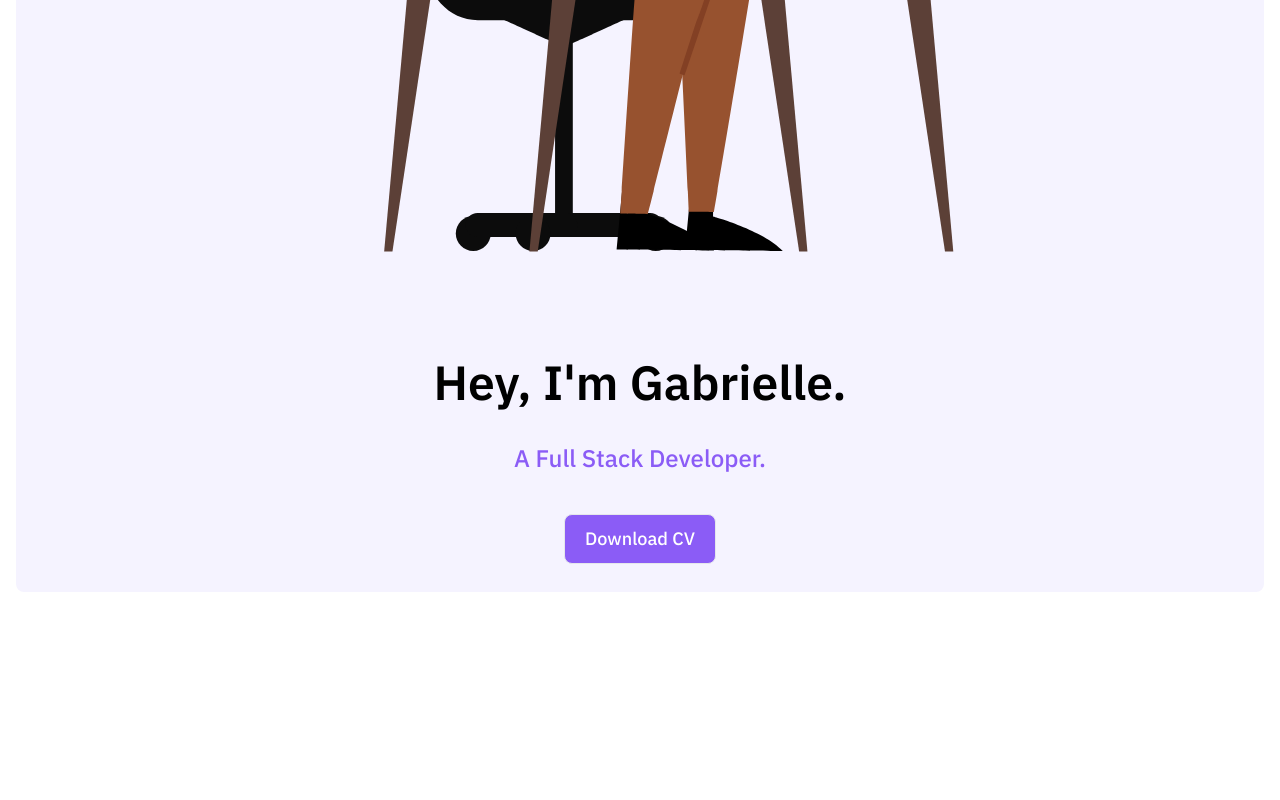
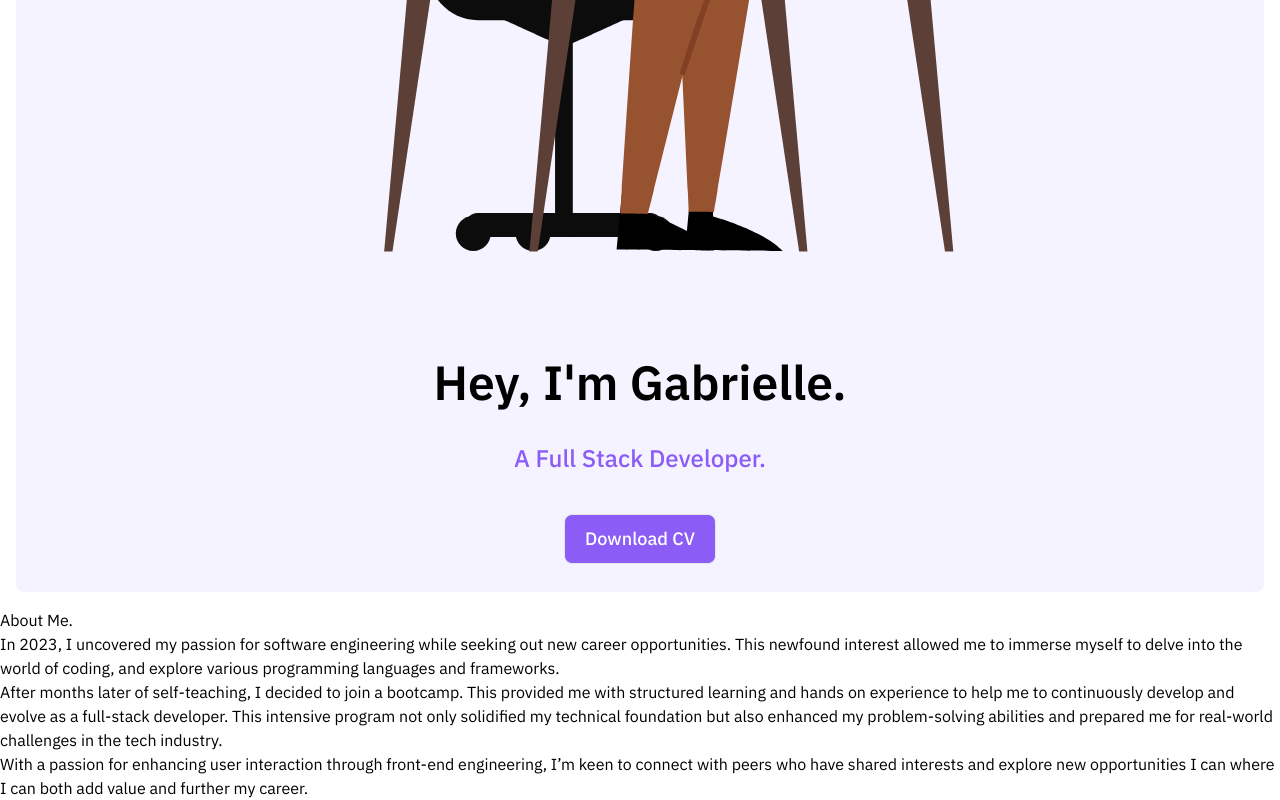
Before and after one commit to Gab-A/gabrielle-asante-portfolio, a React (Vite) app: page / in a window 1280 px wide. Shown: the part 698-1498 px from the top of the page. Before the commit the page ends 1306 px from the top, so only its background shows below. Built offline with nearby package versions, Linux system fonts and the light colour scheme.

Commit message:
Add initial text to about me section

```diff
--- a/src/App.jsx
+++ b/src/App.jsx
@@ -1,12 +1,14 @@
 import "./App.css";
 import Header from "./components/Header/Header";
 import Hero from "./components/Hero/Hero";
+import About from "./components/About/About";
 
 function App() {
   return (
     <div>
       <Header />
       <Hero />
+      <About />
     </div>
   );
 }
--- /dev/null
+++ b/src/components/About/About.jsx
@@ -0,0 +1,27 @@
+export default function About() {
+  return (
+    <div id="about">
+      <h2>About Me.</h2>
+      <p>
+        In 2023, I uncovered my passion for software engineering while seeking
+        out new career opportunities. This newfound interest allowed me to
+        immerse myself to delve into the world of coding, and explore various
+        programming languages and frameworks.
+      </p>
+      <p>
+        After months later of self-teaching, I decided to join a bootcamp. This
+        provided me with structured learning and hands on experience to help me
+        to continuously develop and evolve as a full-stack developer. This
+        intensive program not only solidified my technical foundation but also
+        enhanced my problem-solving abilities and prepared me for real-world
+        challenges in the tech industry.
+      </p>{" "}
+      <p>
+        With a passion for enhancing user interaction through front-end
+        engineering, I’m keen to connect with peers who have shared interests
+        and explore new opportunities I can where I can both add value and
+        further my career.
+      </p>
+    </div>
+  );
+}
```
